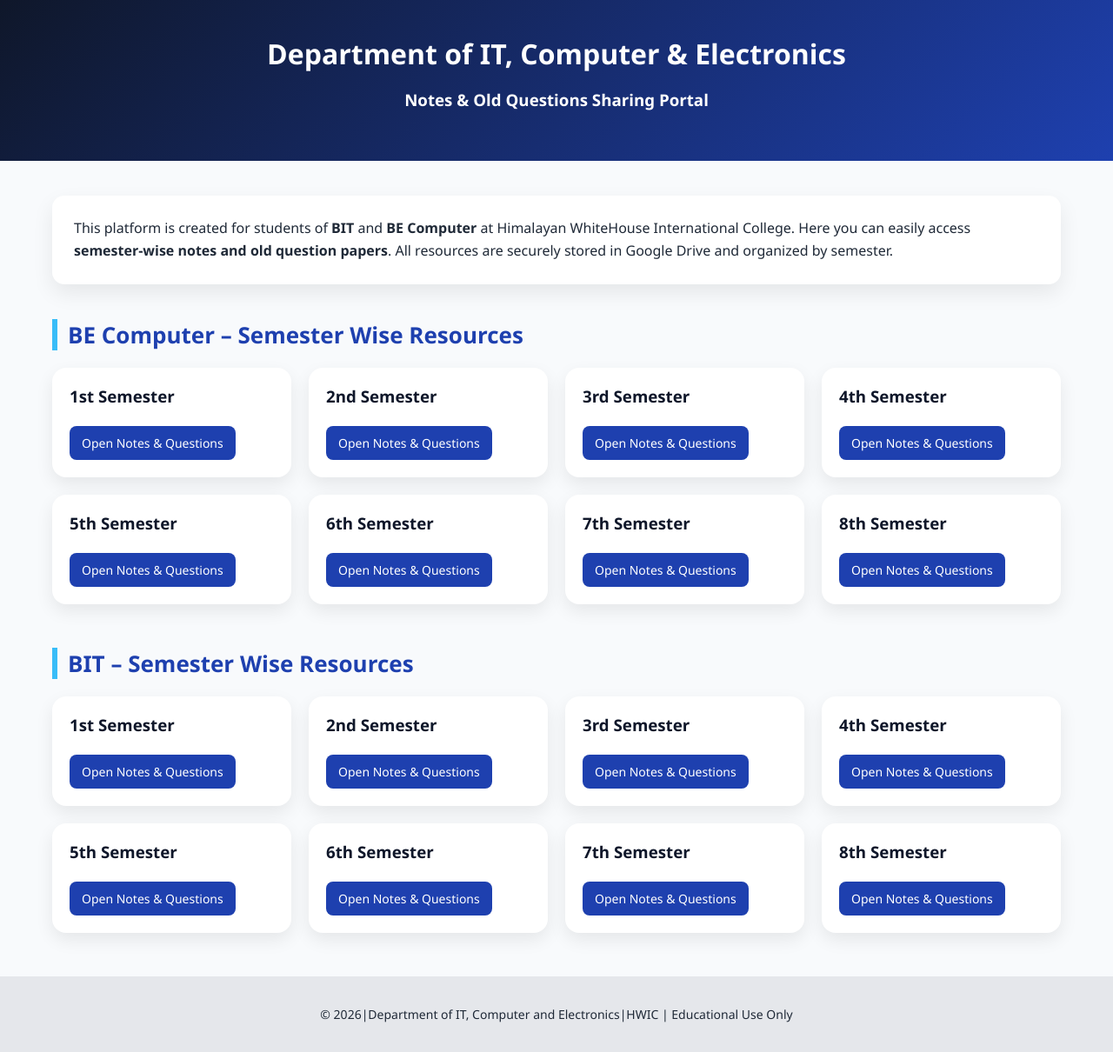
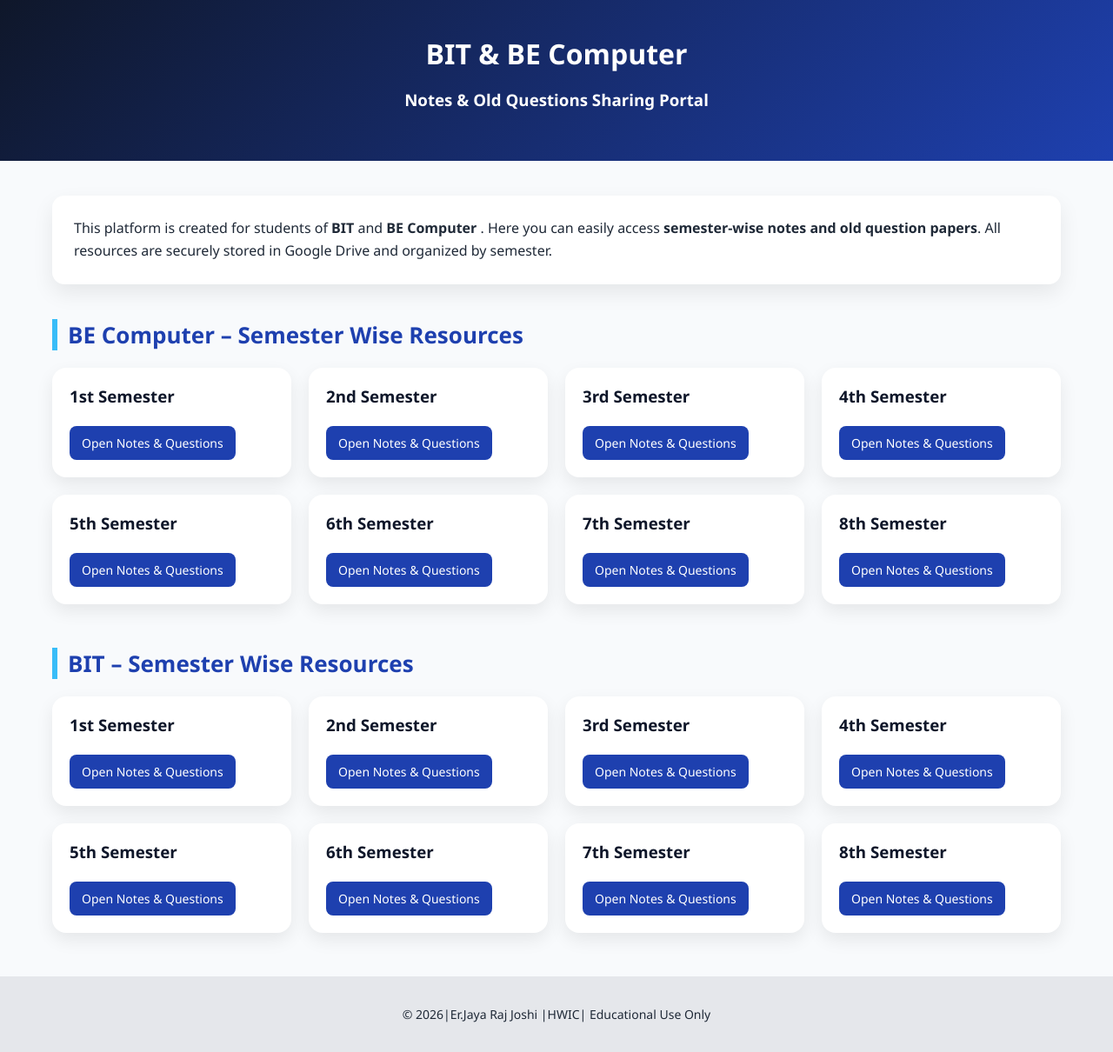
Before and after one commit to hwiccmt/IT-resources, a plain HTML site: page index.html in a window 1280 px wide. Shown: the whole page at 87% size. Drawn offline with Linux system fonts and the light colour scheme.

Commit message:
update
Signed-off-by: hwiccmt <hwicdepartmentofit@gmail.com>

```diff
--- a/index.html
+++ b/index.html
@@ -111,7 +111,7 @@
 
 <header>
 
-  <h1>Department of IT, Computer & Electronics</h1>
+  <h1>BIT & BE Computer</h1>
   <h3>Notes & Old Questions Sharing Portal</h3>
 
 </header>
@@ -121,7 +121,7 @@
   <div class="intro">
     <p>
       This platform is created for students of <strong>BIT</strong> and <strong>BE Computer</strong>
-      at Himalayan WhiteHouse International College. Here you can easily access
+      . Here you can easily access
       <strong>semester-wise notes and old question papers</strong>. All resources are
       securely stored in Google Drive and organized by semester.
     </p>
@@ -131,7 +131,7 @@
   <div class="program">
     <h2>BE Computer – Semester Wise Resources</h2>
     <div class="grid">
-      <div class="card"><h3>1st Semester</h3><a href="https://drive.google.com/drive/folders/1oxTqlwlxMd2-rP3PLOjJNZ_mj2Lkv3On?usp=sharing" target="_blank">Open Notes & Questions</a></div>
+      <div class="card"><h3>1st Semester</h3><a href="https://drive.google.com/drive/folders/10ITYtWvBIDzdmabdLax57LN_z_5_Vn3A?usp=sharing" target="_blank">Open Notes & Questions</a></div>
       <div class="card"><h3>2nd Semester</h3><a href="https://drive.google.com/drive/folders/1Cw8BIxZPMLNAXB7QrknBkqmgZu7QayPG?usp=sharing" target="_blank">Open Notes & Questions</a></div>
       <div class="card"><h3>3rd Semester</h3><a href="https://drive.google.com/drive/folders/13SXIz_lWTInJ_ba6E_fSkPVxP9bMA0kf?usp=sharing" target="_blank">Open Notes & Questions</a></div>
       <div class="card"><h3>4th Semester</h3><a href="https://drive.google.com/drive/folders/1SEry-U7hqjX6YEMouYmE8wuMtsiEXNo2?usp=sharing" target="_blank">Open Notes & Questions</a></div>
@@ -160,7 +160,7 @@
 </div>
 
 <footer>
-  <p>© 2026|Department of IT, Computer and Electronics|HWIC | Educational Use Only</p>
+  <p>© 2026|Er.Jaya Raj Joshi |HWIC| Educational Use Only</p>
 </footer>
 
 </body>
```
